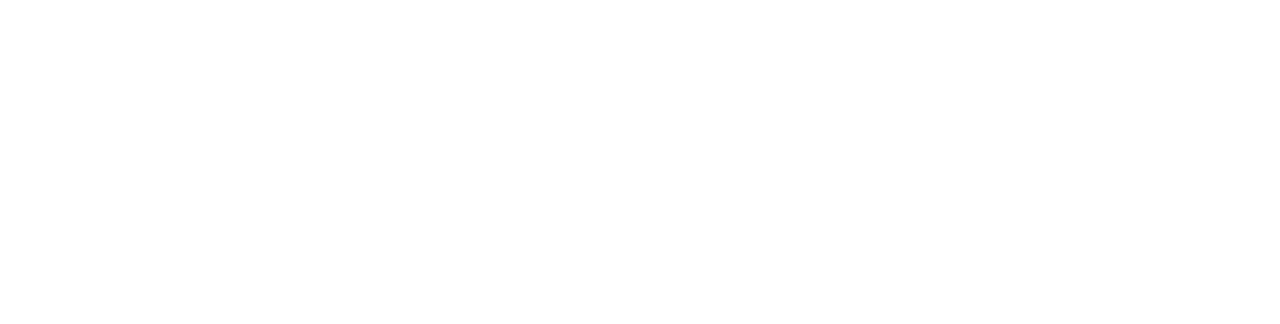
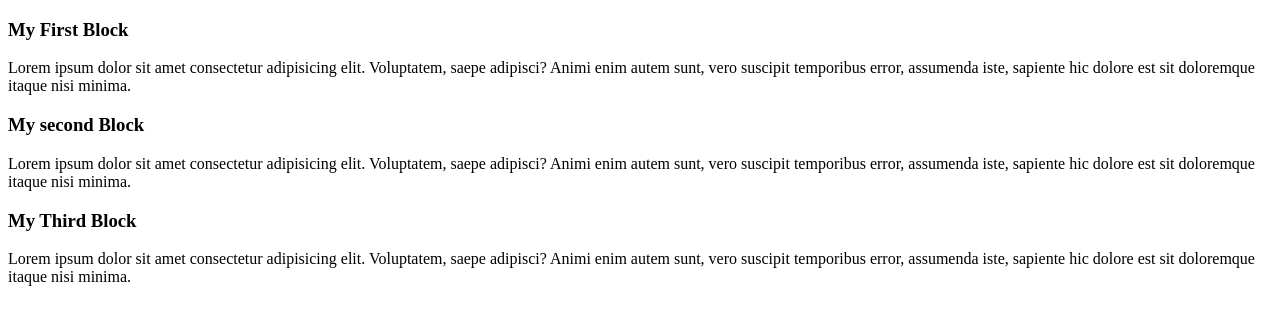
Before and after one commit to pranto167515/My_First_website, a plain HTML site: page index.html in a window 1280 px wide. Drawn offline with Linux system fonts and the light colour scheme.

Commit message:
The Blocks

```diff
--- a/index.html
+++ b/index.html
@@ -6,6 +6,25 @@
     <title>My_First_Website</title>
 </head>
 <body>
+    <h3>My First Block</h3>
+        <p>Lorem ipsum dolor sit amet consectetur adipisicing elit. Voluptatem, saepe adipisci? Animi enim autem sunt, vero suscipit temporibus error, assumenda iste, sapiente hic dolore est sit doloremque itaque nisi minima.</p>
+
+        <h3>My  second Block</h3>
+        <p>Lorem ipsum dolor sit amet consectetur adipisicing elit. Voluptatem, saepe adipisci? Animi enim autem sunt, vero suscipit temporibus error, assumenda iste, sapiente hic dolore est sit doloremque itaque nisi minima.</p>
+
+
+        <h3>My Third Block</h3>
+        <p>Lorem ipsum dolor sit amet consectetur adipisicing elit. Voluptatem, saepe adipisci? Animi enim autem sunt, vero suscipit temporibus error, assumenda iste, sapiente hic dolore est sit doloremque itaque nisi minima.</p>
+
+
+
+
+
+
+
+
+
+
 
 </body>
 </html>
```
